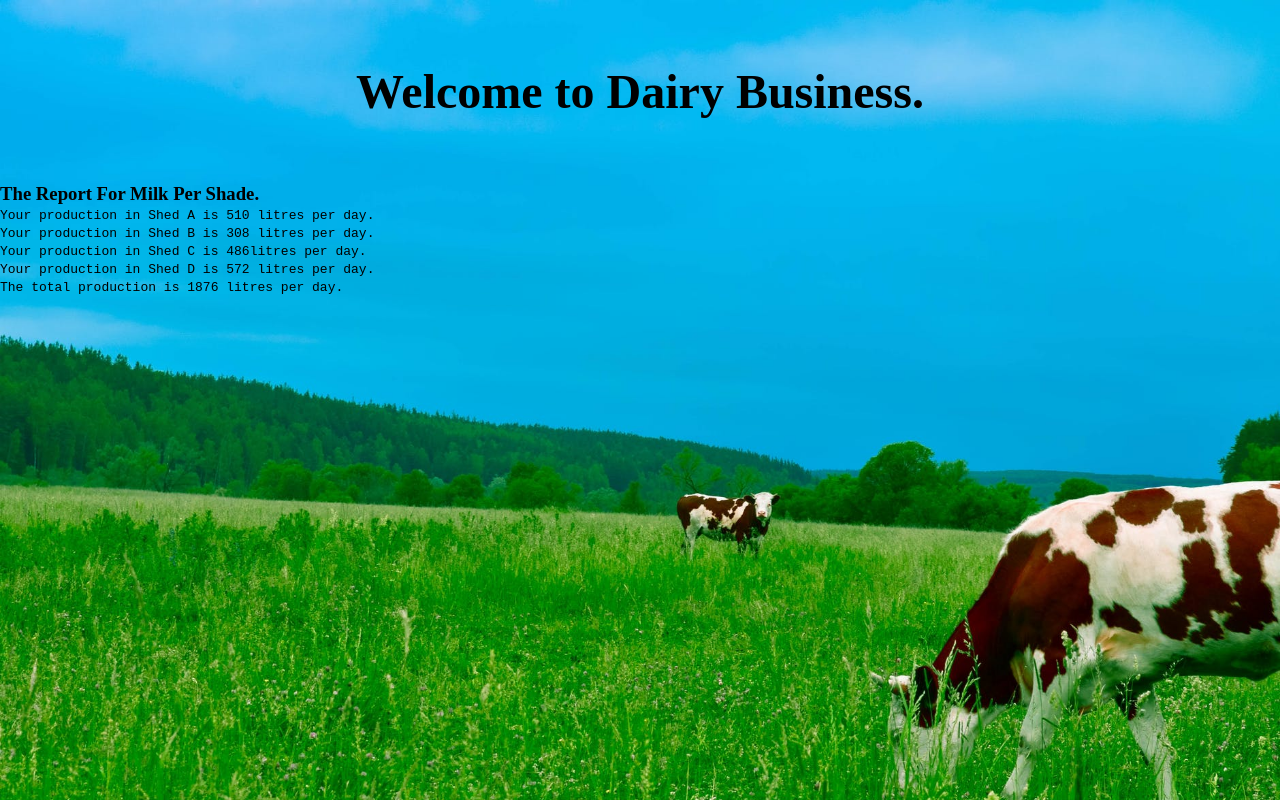
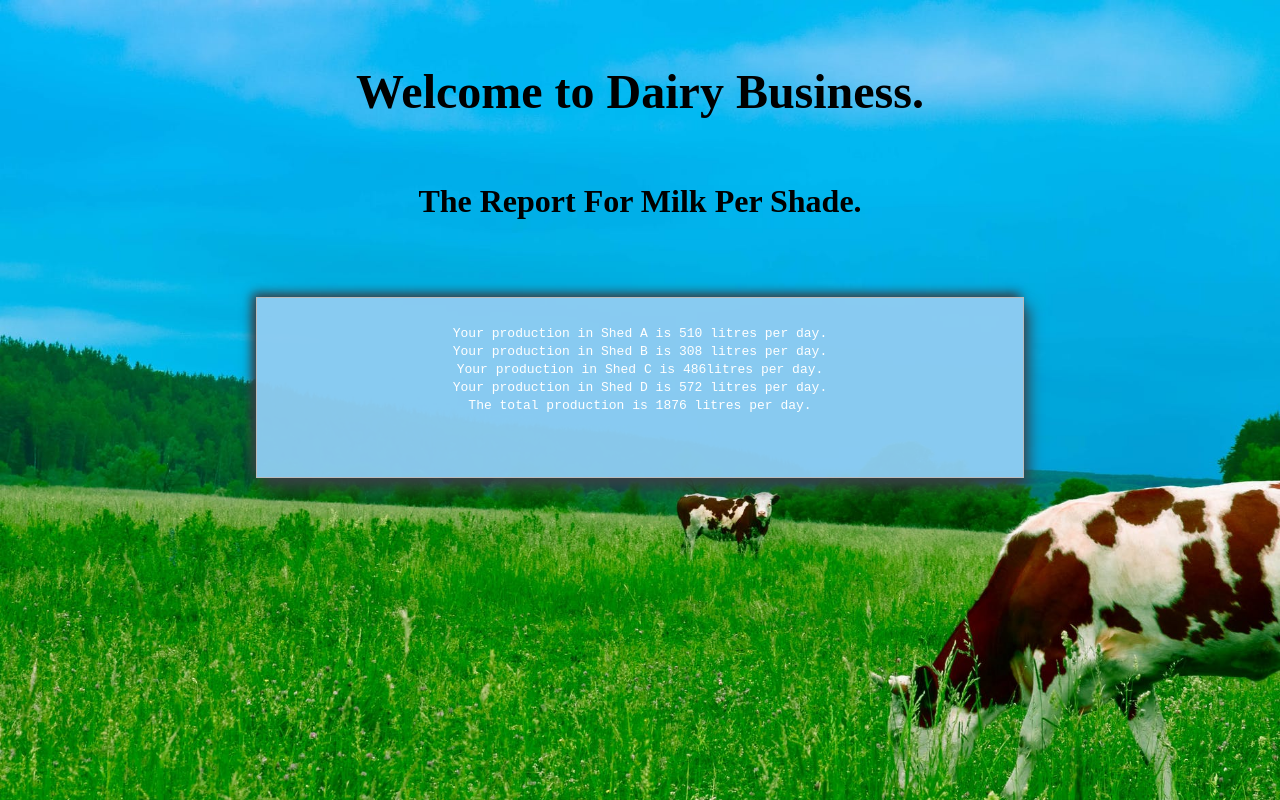
Before and after one commit to Awadh-Awadh/dairy_business, a plain HTML site: page index.html in a window 1280 px wide. Drawn offline with Linux system fonts and the light colour scheme.

Commit message:
style the report per shade section

```diff
--- a/style.css
+++ b/style.css
@@ -14,3 +14,24 @@ h1{
   padding: 5% 0 5% 0;
   font-size: 300%;
 }
+h3{
+  text-align: center;
+  font-size: 200%;
+  padding-bottom: 5%;
+}
+
+.container{
+
+  text-align: center;
+  color: white;
+  display: flex;
+  justify-content: center;
+ }
+.milkoutput{
+  border: 1px solid #bbbbbb;
+  background-color:#8fccf2f4;
+  margin: 1% 5% 5% 5%;
+  padding: 2% 5% 5% 5%;
+  width: 60%;
+  box-shadow: 4px 10px 15px #393e46, -4px -4px 10px #393e46;
+}
```
